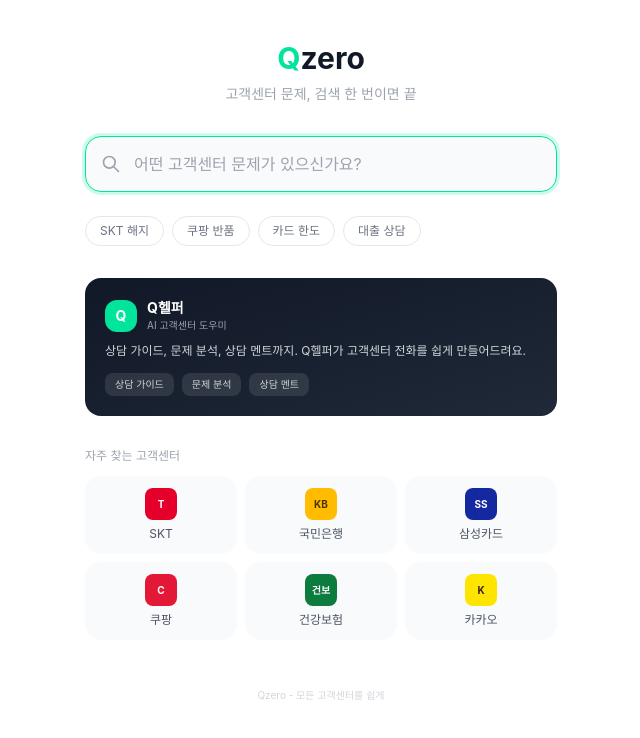
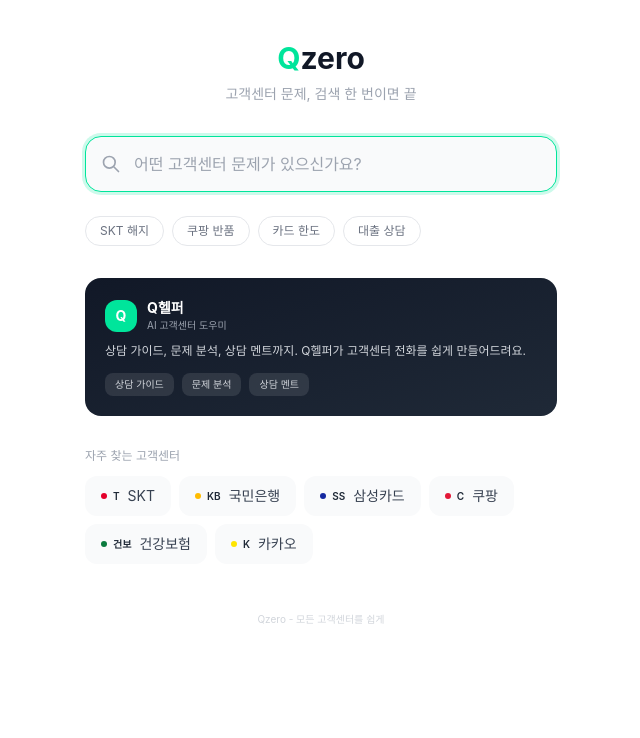
Before and after one commit to donheekang/qzero, a Next.js app: page / in a window 1280 px wide. Shown: the top 738 px of the page, without its empty margins (319-959 px from the left). Built offline with nearby package versions, Linux system fonts and the light colour scheme.

Commit message:
로고를 텍스트 기반으로 변경 (브랜드컬러 점 + 텍스트)

```diff
--- a/src/app/page.tsx
+++ b/src/app/page.tsx
@@ -180,15 +180,15 @@ export default function Home() {
           {/* Popular centers */}
           <div>
             <p className="text-xs text-gray-400 mb-3">자주 찾는 고객센터</p>
-            <div className="grid grid-cols-3 gap-2">
+            <div className="flex flex-wrap gap-2">
               {POPULAR_CENTERS.map((c) => (
                 <button
                   key={c.id}
                   onClick={() => router.push(`/center/${c.id}`)}
-                  className="flex flex-col items-center gap-1.5 py-3 bg-gray-50 rounded-2xl hover:bg-gray-100 transition-colors"
+                  className="flex items-center gap-2 px-4 py-2.5 bg-gray-50 rounded-xl hover:bg-gray-100 transition-colors"
                 >
-                  <CompanyLogo centerId={c.id} size="sm" />
-                  <span className="text-xs text-gray-600">{c.name}</span>
+                  <CompanyLogo centerId={c.id} size="xs" />
+                  <span className="text-sm text-gray-700">{c.name}</span>
                 </button>
               ))}
             </div>
--- a/src/components/CompanyLogo.tsx
+++ b/src/components/CompanyLogo.tsx
@@ -1,4 +1,4 @@
-import { getBrandInfo, getLogoSrc } from "@/lib/logos";
+import { getBrandInfo } from "@/lib/logos";
 
 interface CompanyLogoProps {
   centerId: string;
@@ -7,40 +7,23 @@ interface CompanyLogoProps {
 }
 
 const SIZES = {
-  xs: { container: "w-6 h-6", text: "text-[8px]", rounded: "rounded-md" },
-  sm: { container: "w-8 h-8", text: "text-[10px]", rounded: "rounded-lg" },
-  md: { container: "w-10 h-10", text: "text-xs", rounded: "rounded-xl" },
-  lg: { container: "w-12 h-12", text: "text-sm", rounded: "rounded-2xl" },
+  xs: { dot: "w-1.5 h-1.5", text: "text-[10px]" },
+  sm: { dot: "w-2 h-2", text: "text-xs" },
+  md: { dot: "w-2 h-2", text: "text-sm" },
+  lg: { dot: "w-2.5 h-2.5", text: "text-base" },
 };
 
 export default function CompanyLogo({ centerId, size = "md", className = "" }: CompanyLogoProps) {
   const brand = getBrandInfo(centerId);
-  const logoSrc = getLogoSrc();
   const s = SIZES[size];
 
-  // 실제 로고 이미지가 있으면 img 태그 사용
-  if (logoSrc) {
-    return (
-      <div className={`${s.container} ${s.rounded} overflow-hidden shrink-0 ${className}`}>
-        <img
-          src={logoSrc}
-          alt={brand.id}
-          className="w-full h-full object-contain"
-        />
-      </div>
-    );
-  }
-
-  // 브랜드 컬러 + 이니셜 표시
   return (
-    <div
-      className={`${s.container} ${s.rounded} flex items-center justify-center shrink-0 ${className}`}
-      style={{ backgroundColor: brand.bgColor }}
-    >
+    <div className={`flex items-center gap-1.5 shrink-0 ${className}`}>
       <span
-        className={`${s.text} font-bold leading-none`}
-        style={{ color: brand.textColor }}
-      >
+        className={`${s.dot} rounded-full shrink-0`}
+        style={{ backgroundColor: brand.bgColor }}
+      />
+      <span className={`${s.text} font-semibold text-gray-800 leading-none`}>
         {brand.initial}
       </span>
     </div>
```
